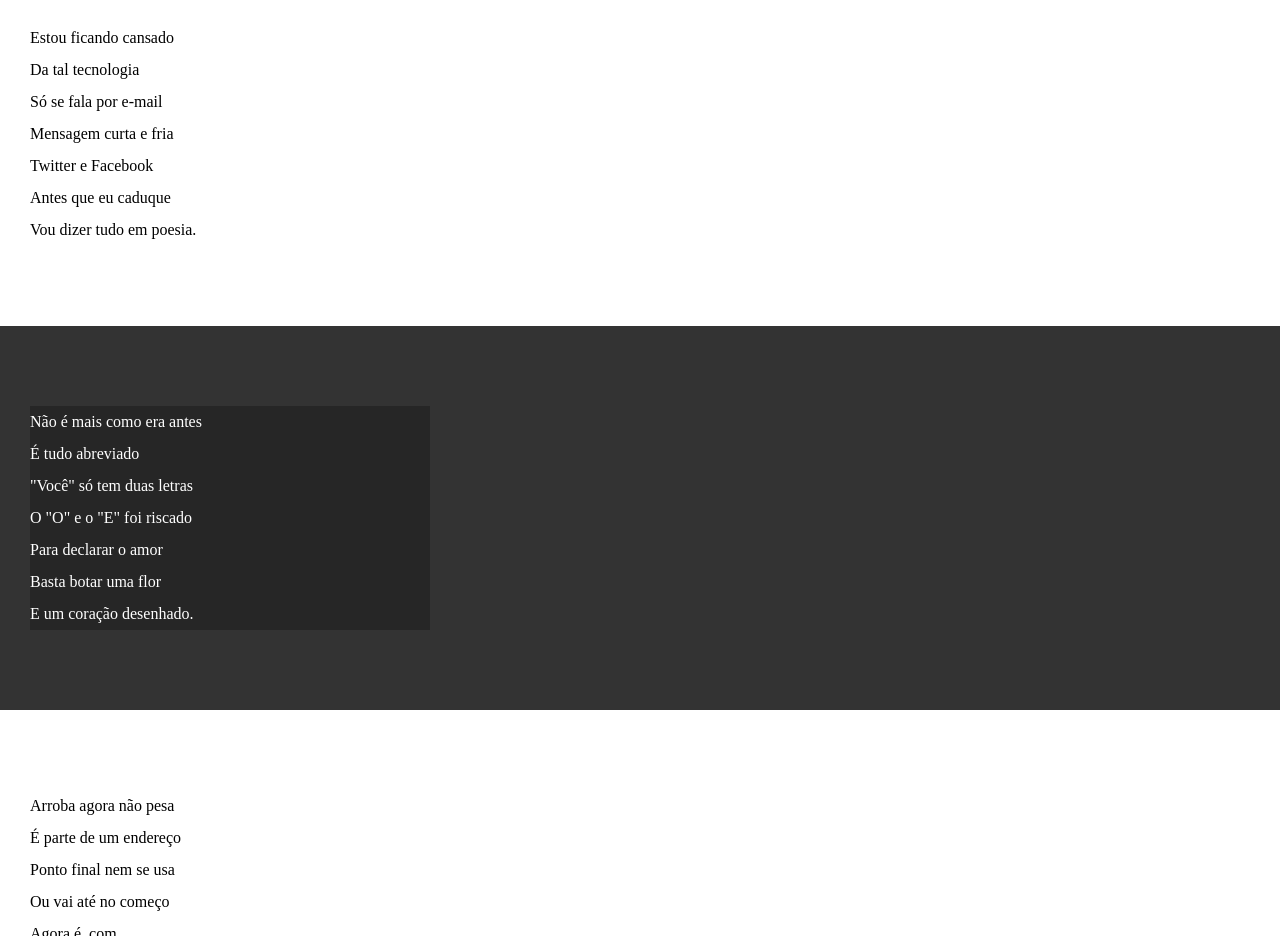
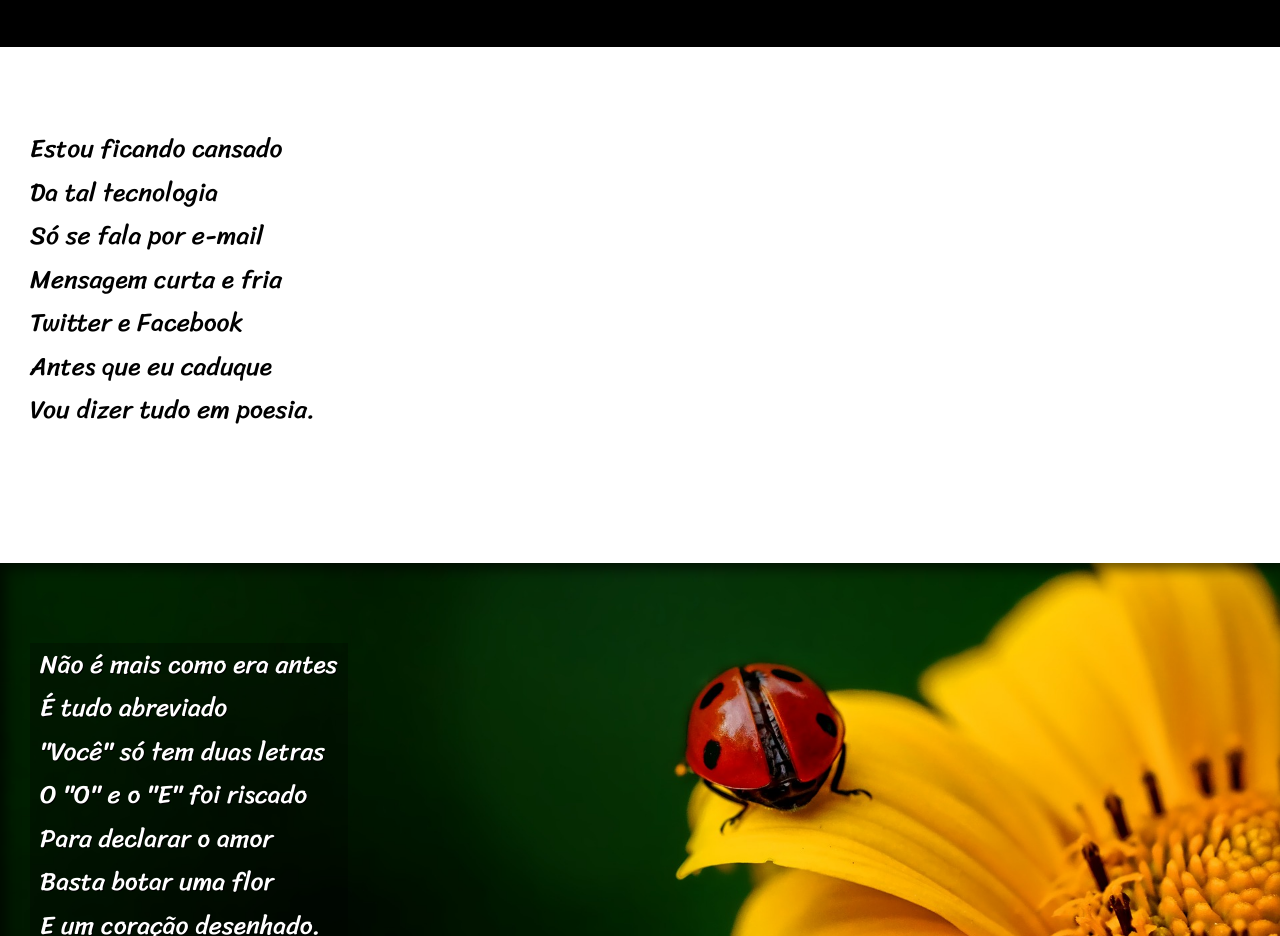
Before and after one commit to andrewgoncalvesabreu/html-css, a plain HTML site: page desafios/d012/index.html in a window 1280 px wide. Shown: the part 213-1149 px from the top of the page. Drawn offline with Linux system fonts and the light colour scheme.

Commit message:
Fim do projeto

```diff
--- a/desafios/d012/estilo/style.css
+++ b/desafios/d012/estilo/style.css
@@ -1,4 +1,15 @@
 @charset "UTF-8";
+
+@import url('https://fonts.googleapis.com/css2?family=Passion+One&display=swap');
+
+@import url('https://fonts.googleapis.com/css2?family=Sriracha&display=swap');
+
+:root {
+    --fonte01: Verdana , Geneva , Tahoma , sans-serif;
+    --fonte02: 'Passion One', cursive;
+    --fonte03: 'Sriracha', cursive;
+}
+
 
 * {
     margin: 0px;
@@ -9,6 +20,7 @@
 html, body {
     min-height: 100vh;
     background-color: darkgray;
+
 }
 
 header {
@@ -20,10 +32,13 @@ header {
 header > h1 {
     padding-top: 50px;
     font-variant: small-caps;
+    font-family: var(--fonte02);
+    font-size: 10vw;
 }
 
 header > p {
     padding-bottom: 50px ;
+    font-family: var(--fonte01);
 }
 
 a {
@@ -35,8 +50,46 @@ a {
 section {
     padding-top: 10vh;
     padding-bottom: 10vh;
-    line-height: 2em;
+    line-height: 1.7em;
     padding-left: 30px;
+    font-family: var(--fonte03);
+
+    font-size: 2vw;
+}
+
+section > p {
+    padding-bottom: 2em;
+}
+
+section#img01 {
+    background-image: url(../imagens/background001.jpg);
+    background-position: right center;
+    background-size: cover;
+}
+
+section#img02 {
+    background-image: url(../imagens/background002.jpg);
+    background-position: right center;
+    background-size: cover;
+}
+
+.normal {
+    background-color: white;
+    color: black;
+}
+
+.imagem {
+    background-color: rgb(51, 51, 51);
+    color: white;
+    box-shadow: inset 6px 6px 13px 0px rgba(0, 0, 0, 0.621);
+    background-attachment: fixed;
+}
+
+section.imagem > p {
+    background-color: rgba(0, 0, 0, 0.275);
+    display: inline-block;
+    padding: 0px 10px 0px 10px;
+    text-shadow: 1px 1px 0px black;
 }
 
 a:hover {
@@ -49,18 +102,3 @@ footer {
     color: white;
     padding: 10px;
 }
-
-section.normal {
-    background-color: white;
-    color: black;
-}
-
-section.imagem {
-    background-color: rgb(51, 51, 51);
-    color: white;
-}
-
-section.imagem > p {
-    background-color: rgba(0, 0, 0, 0.259);
-    width: 400px;
-}
--- a/desafios/d012/index.html
+++ b/desafios/d012/index.html
@@ -29,7 +29,7 @@
 
 
 
-<section class="imagem">
+<section class="imagem" id="img01">
     <p>
         Não é mais como era antes <br>
         É tudo abreviado <br>
@@ -68,7 +68,7 @@
 
 
 
-<section class="imagem">
+<section class="imagem" id="img02">
     <p>
         Tenho saudade das cartas <br>
         Escritas com a própria mão <br>
```
